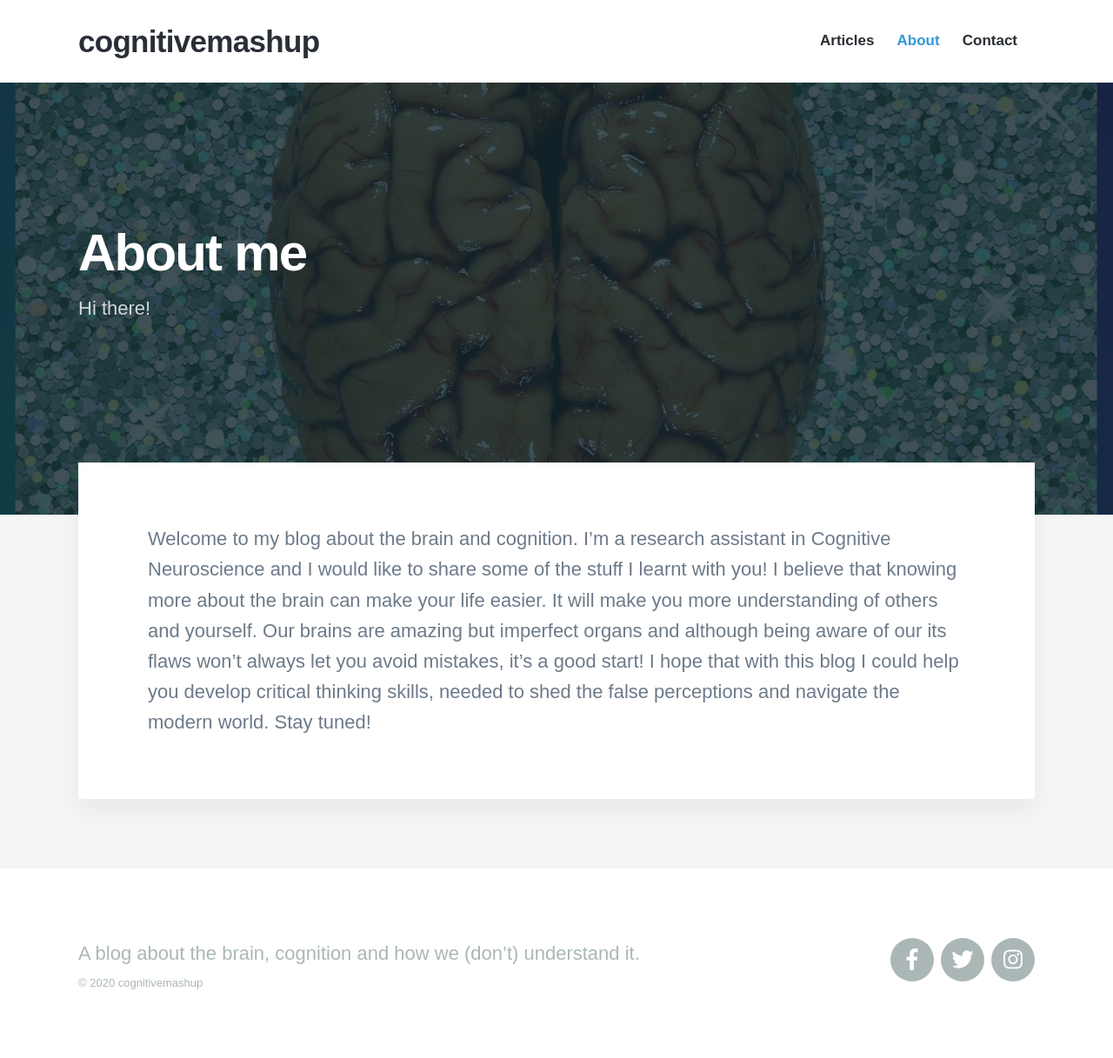
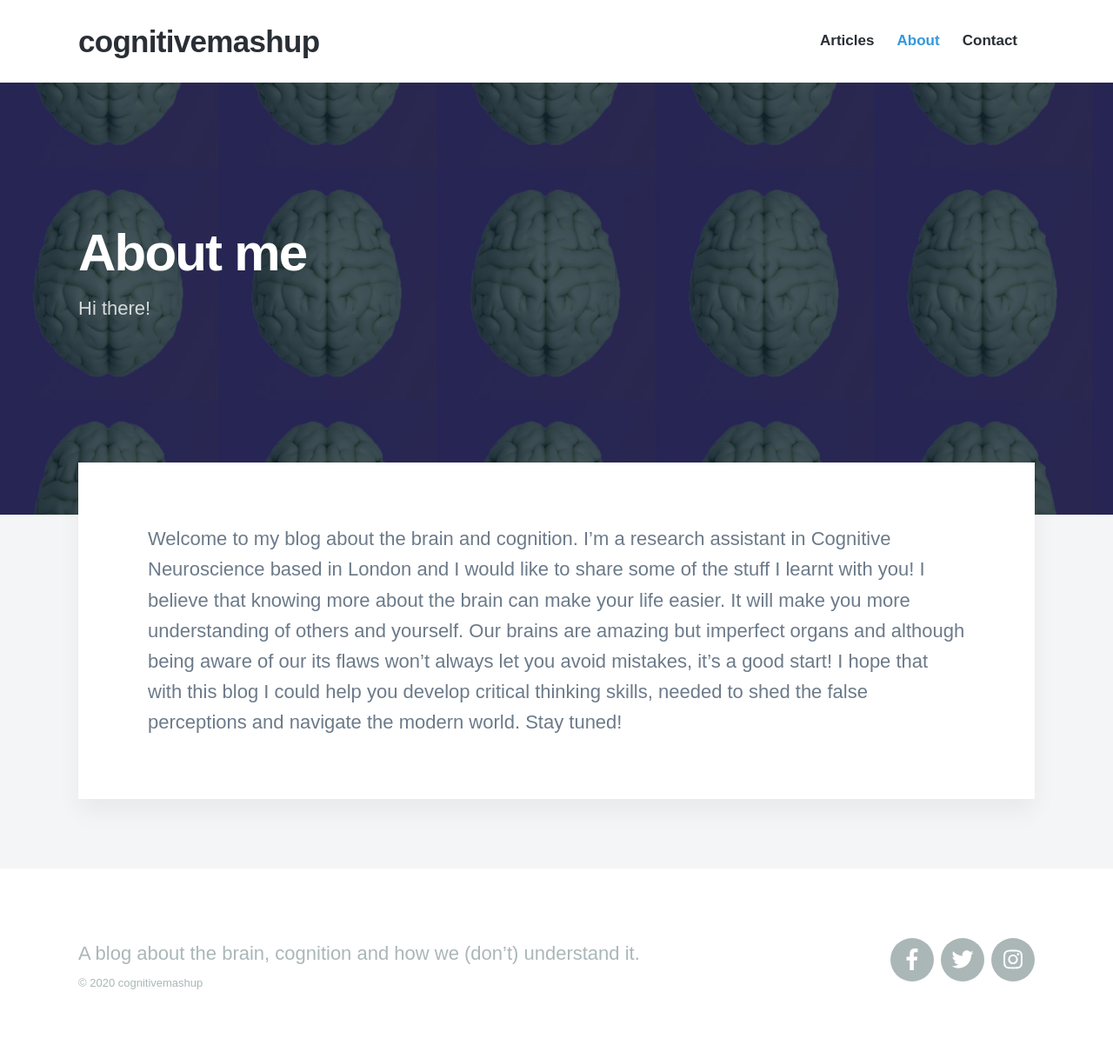
Before and after one commit to sandramariamachon/cognitive_mashup, a Jekyll site: the page built from _pages/about.md, in a window 1280 px wide. Shown: the whole page at 87% size. Built offline with Jekyll 4.4.1, drawn with Linux system fonts in a browser that asks for light colours; nearby versions of some CDN libraries; some web fonts are replaced.

Commit message:
new picture and text

```diff
--- a/_pages/about.md
+++ b/_pages/about.md
@@ -1,10 +1,10 @@
 ---
 title: About me
 subtitle: Hi there!
-featured_image: /images/art/firstpost.jpg
+featured_image: /images/art/newabout.jpg
 ---
 Welcome to my blog about the brain and cognition.
-I'm a research assistant in Cognitive Neuroscience and I would like to share some of the stuff I learnt with you!
+I'm a research assistant in Cognitive Neuroscience based in London and I would like to share some of the stuff I learnt with you!
 I believe that knowing more about the brain can make your life easier. It will make you more understanding of others and yourself.
 Our brains are amazing but imperfect organs and although being aware of our its flaws won't always let you avoid mistakes, it's a good start!
 I hope that with this blog I could help you develop critical thinking skills,
```
Also changed, not shown: images/art/newabout.jpg (added).
